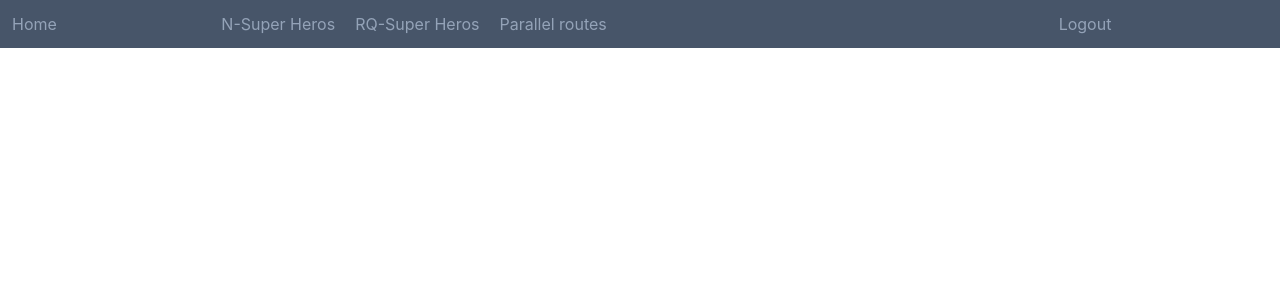
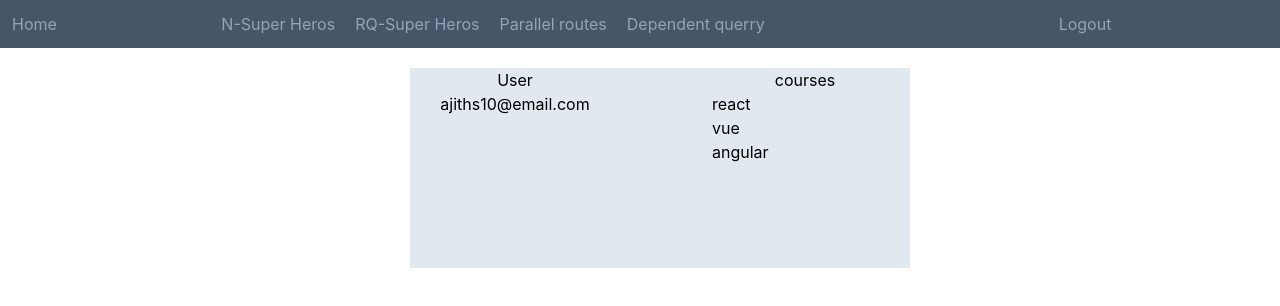
Before and after one commit to ajiths10/TanStack-React-Query-Startup, a React (Create React App) app: page /dependent-querry in a window 1280 px wide. Shown: the top 306 px of the page. Built offline with nearby package versions, Linux system fonts and the light colour scheme; data requests are answered from the project's data file.

Commit message:
dependant Querry added

```diff
--- a/db.json
+++ b/db.json
@@ -51,5 +51,17 @@
       "id": 3,
       "name": "Rachel Green"
     }
+  ],
+  "users": [
+    {
+      "id": "ajiths10@email.com",
+      "channelId": "xsacekve-asckaevewg-bnjnolkmliieowjvnjv"
+    }
+  ],
+  "channels": [
+    {
+      "id": "xsacekve-asckaevewg-bnjnolkmliieowjvnjv",
+      "courses": ["react", "vue", "angular"]
+    }
   ]
 }
--- a/src/Common/common.ts
+++ b/src/Common/common.ts
@@ -34,3 +34,11 @@ export const getHeroById = (data: any) => {
 export const dynamicAPi = (data: any) => {
   return axios.get(`${URL}/${data.queryKey[1]}`);
 };
+
+export const getUsersById = (data: any) => {
+  return axios.get(`${URL}/users/${data.queryKey[1]}`);
+};
+
+export const getChannelById = (data: any) => {
+  return axios.get(`${URL}/channels/${data.queryKey[1]}`);
+};
--- a/src/Component/Nav/index.tsx
+++ b/src/Component/Nav/index.tsx
@@ -14,6 +14,9 @@ const NavBar = () => {
         <Link to="/parallel-route" className="ml-5">
           Parallel routes
         </Link>
+        <Link to="/dependent-querry" className="ml-5">
+          Dependent querry
+        </Link>
       </div>
       <div className=" col-span-1">Logout</div>
     </div>
--- /dev/null
+++ b/src/Component/superheros/Common.tsx
@@ -0,0 +1,13 @@
+export const Wraper = (props: any) => {
+  return (
+    <div>
+      {props.isLoading ? (
+        "Loading..."
+      ) : props.isError ? (
+        <div>{props.error.message}</div>
+      ) : (
+        <>{props.children}</>
+      )}
+    </div>
+  );
+};
--- /dev/null
+++ b/src/Component/superheros/DependentQuery.tsx
@@ -0,0 +1,56 @@
+import { useChannelQuery, useUsersQuery } from "../../Hooks/DependentQueryHook";
+import { Wraper } from "./Common";
+
+const DependentQuery = () => {
+  let TEMP_USERID = "ajiths10@email.com";
+  //side effects
+  const onSuccess = () => {
+    console.log("Perform side effect after data fatching Success");
+  };
+  const onError = (err: any) => {
+    console.log("Perform side effect after data fatching Error", err);
+  };
+
+  let users: any = useUsersQuery({ onSuccess, onError, id: TEMP_USERID });
+  let channel: any = useChannelQuery({
+    onSuccess,
+    onError,
+    id: users?.data?.data.channelId ? users.data.data.channelId : null,
+  });
+
+  return (
+    <div className="flex justify-center w-full m-5 min-h-[200px]">
+      <div className="grid grid-cols-2 min-w-[500px] text-center bg-slate-200 gap-20">
+        <div className="col-span-1">
+          <Wraper
+            isLoading={users.isLoading}
+            isError={users.isError}
+            error={users.error}
+          >
+            <h2>User</h2>
+            <div>{users?.data?.data?.id ? users.data.data.id : "none"}</div>
+          </Wraper>
+        </div>
+        <div className="col-span-1">
+          {" "}
+          <Wraper
+            isLoading={channel.isLoading}
+            isError={channel.isError}
+            error={channel.error}
+          >
+            <h2>courses</h2>
+            <div>
+              <ul className=" text-left pl-3 ">
+                {channel?.data?.data?.courses?.map((buscat: string) => {
+                  return <li>{buscat}</li>;
+                })}
+              </ul>
+            </div>
+          </Wraper>
+        </div>
+      </div>
+    </div>
+  );
+};
+
+export default DependentQuery;
--- a/src/Component/superheros/ParallelData.tsx
+++ b/src/Component/superheros/ParallelData.tsx
@@ -1,18 +1,5 @@
 import { DynamicParallelQuerys } from "../../Hooks/dynamicParallelQuerys";
-
-const Wraper = (props: any) => {
-  return (
-    <div>
-      {props.isLoading ? (
-        "Loading..."
-      ) : props.isError ? (
-        <div>{props.error.message}</div>
-      ) : (
-        <>{props.children}</>
-      )}
-    </div>
-  );
-};
+import { Wraper } from "./Common";
 
 const ParallelData = () => {
   let dataHandle = [
--- /dev/null
+++ b/src/Hooks/DependentQueryHook.ts
@@ -0,0 +1,21 @@
+import { useQuery } from "@tanstack/react-query";
+import { getUsersById, getChannelById } from "../Common/common";
+
+export const useUsersQuery = ({ onSuccess, onError, id }: any) => {
+  return useQuery({
+    queryKey: ["get-userby-id", id],
+    queryFn: getUsersById,
+    onSuccess: onSuccess,
+    onError: onError,
+  });
+};
+
+export const useChannelQuery = ({ onSuccess, onError, id }: any) => {
+  return useQuery({
+    queryKey: ["get-channelby-id", id],
+    queryFn: getChannelById,
+    onSuccess: onSuccess,
+    onError: onError,
+    enabled: !!id,
+  });
+};
--- a/src/routes/index.tsx
+++ b/src/routes/index.tsx
@@ -7,6 +7,7 @@ import TestRQ from "../Component/Home";
 import NavBar from "../Component/Nav";
 import PersonalDetails from "../Component/superheros/PersonalDetails";
 import ParallelData from "../Component/superheros/ParallelData";
+import DependentQuery from "../Component/superheros/DependentQuery";
 
 const routes = () => {
   return (
@@ -19,6 +20,7 @@ const routes = () => {
         <Route path="/test" element={<TestRQ />} />
         <Route path="/hero/:id" element={<PersonalDetails />} />
         <Route path="/parallel-route" element={<ParallelData />} />
+        <Route path="/dependent-querry" element={<DependentQuery />} />
       </Routes>
     </div>
   );
```
